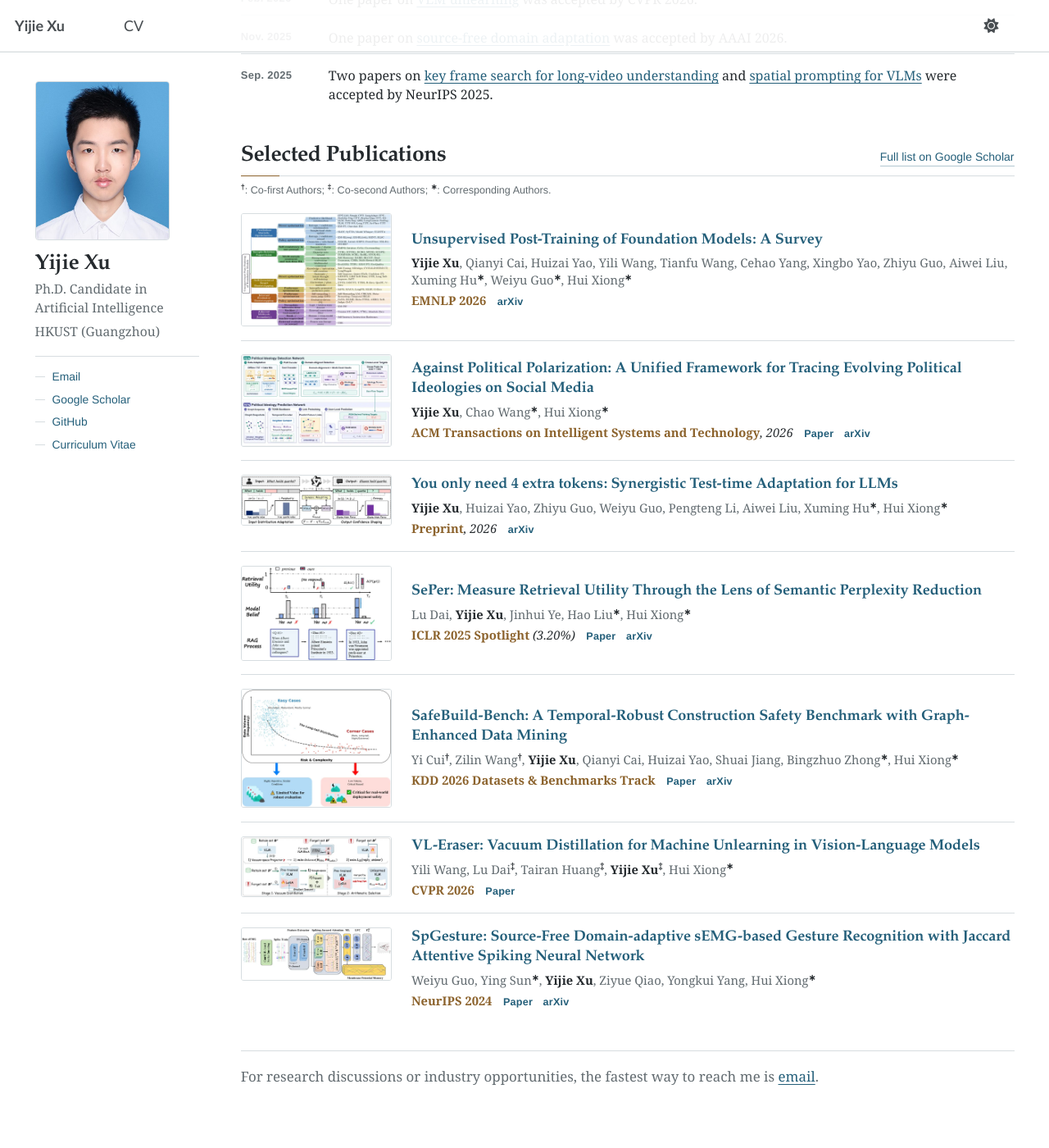
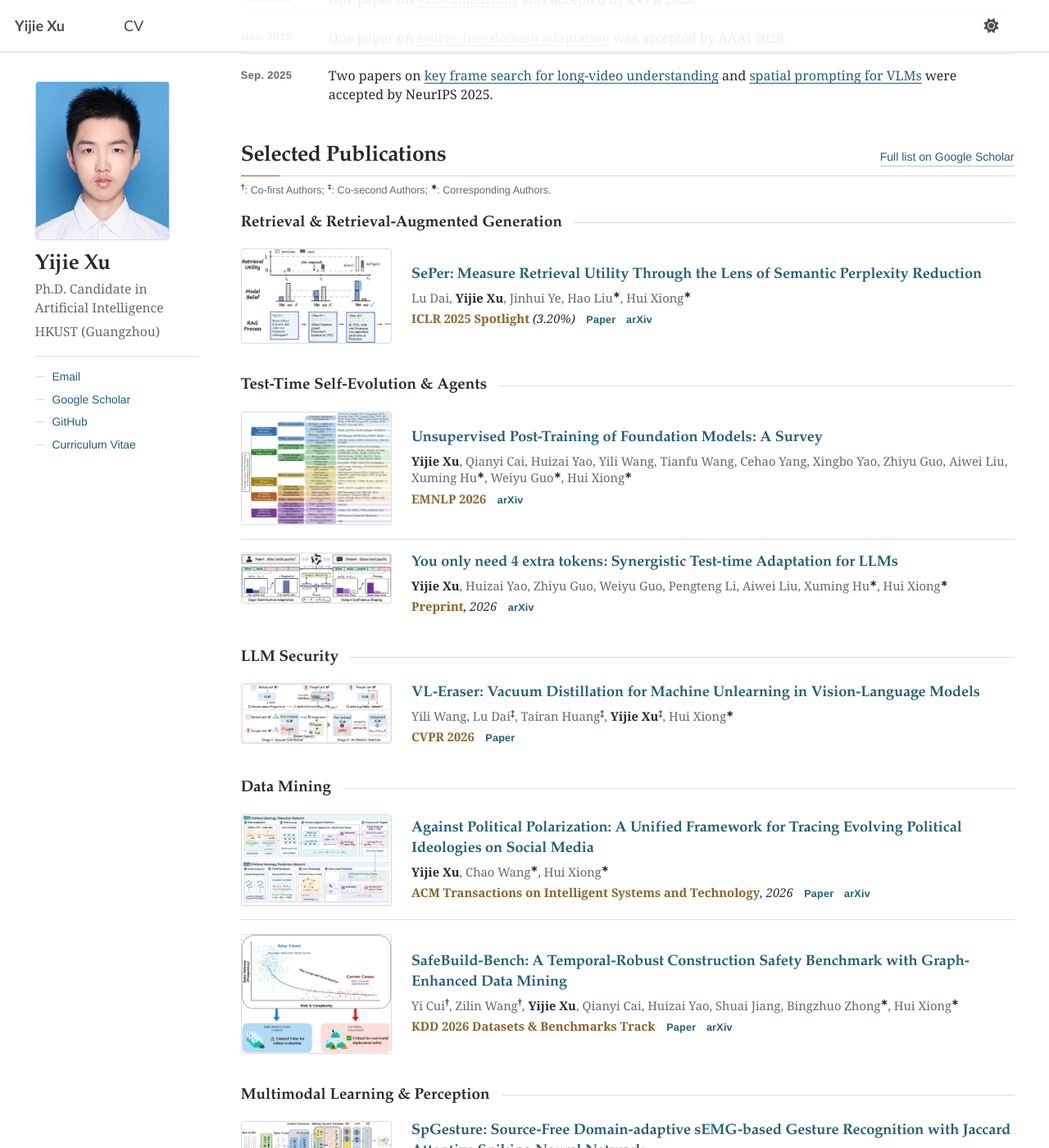
Before and after one commit to yeahjack/yeahjack.github.io, a Jekyll site: the page built from _pages/about.md, in a window 1280 px wide and 1400 px high, scrolled down 614 px. Shown: the whole window at 82% size. Built offline with Jekyll 4.4.1, drawn with Linux system fonts in a browser that asks for light colours.

Commit message:
Group selected publications by research area and CV order

```diff
--- /dev/null
+++ b/_data/publication_groups.yml
@@ -0,0 +1,14 @@
+- id: retrieval
+  title: Retrieval & Retrieval-Augmented Generation
+
+- id: self-evolution
+  title: Test-Time Self-Evolution & Agents
+
+- id: security
+  title: LLM Security
+
+- id: data-mining
+  title: Data Mining
+
+- id: multimodal
+  title: Multimodal Learning & Perception
--- a/_includes/academic-publications.html
+++ b/_includes/academic-publications.html
@@ -1,4 +1,9 @@
-{% for pub in site.data.publications %}
+{% for group in site.data.publication_groups %}
+  {% assign publications = site.data.publications | where: "category", group.id %}
+  {% if publications.size > 0 %}
+  <section class="academic-pub-group" aria-labelledby="publications-{{ group.id }}">
+    <h3 class="academic-pub-group__heading" id="publications-{{ group.id }}">{{ group.title | escape }}</h3>
+    {% for pub in publications %}
   <article class="academic-pub">
     <div class="academic-pub__figure-cell">
       <a
@@ -18,9 +23,9 @@
       </a>
     </div>
     <div class="academic-pub__content">
-      <h3 class="academic-pub__title">
+      <h4 class="academic-pub__title">
         <a href="{{ pub.url }}" rel="noopener noreferrer">{{ pub.title }}</a>
-      </h3>
+      </h4>
       <p class="academic-pub__authors">{{ pub.authors_html }}</p>
       <div class="academic-pub__meta">
         <p class="academic-pub__venue">{{ pub.venue_html }}</p>
@@ -34,4 +39,7 @@
       </div>
     </div>
   </article>
+    {% endfor %}
+  </section>
+  {% endif %}
 {% endfor %}
--- a/_sass/custom/_home.scss
+++ b/_sass/custom/_home.scss
@@ -189,6 +189,7 @@ html[data-theme="dark"] #academic-home {
     h1,
     h2 {
         margin: 0;
+        scroll-margin-top: 5rem;
         color: var(--academic-ink);
         font-family: "Iowan Old Style", "Palatino Linotype", Georgia, serif;
         font-size: 1.48rem;
@@ -241,6 +242,35 @@ html[data-theme="dark"] #academic-home {
         letter-spacing: 0.025em;
         padding-top: 0.08rem;
         white-space: nowrap;
+    }
+}
+
+.academic-pub-group {
+    margin-top: 1rem;
+
+    & + & {
+        margin-top: 1.2rem;
+    }
+}
+
+.academic-pub-group__heading {
+    display: flex;
+    align-items: center;
+    gap: 0.85rem;
+    margin: 0 0 0.12rem;
+    scroll-margin-top: 5rem;
+    color: var(--academic-ink);
+    font-family: "Iowan Old Style", "Palatino Linotype", Georgia, serif;
+    font-size: 1.05rem;
+    font-weight: 600;
+    line-height: 1.35;
+    text-wrap: balance;
+
+    &::after {
+        flex: 1 0 1rem;
+        height: 1px;
+        background: var(--academic-rule);
+        content: "";
     }
 }
 
```
Also changed, not shown: _data/publications.yml (+41 -32 lines).
